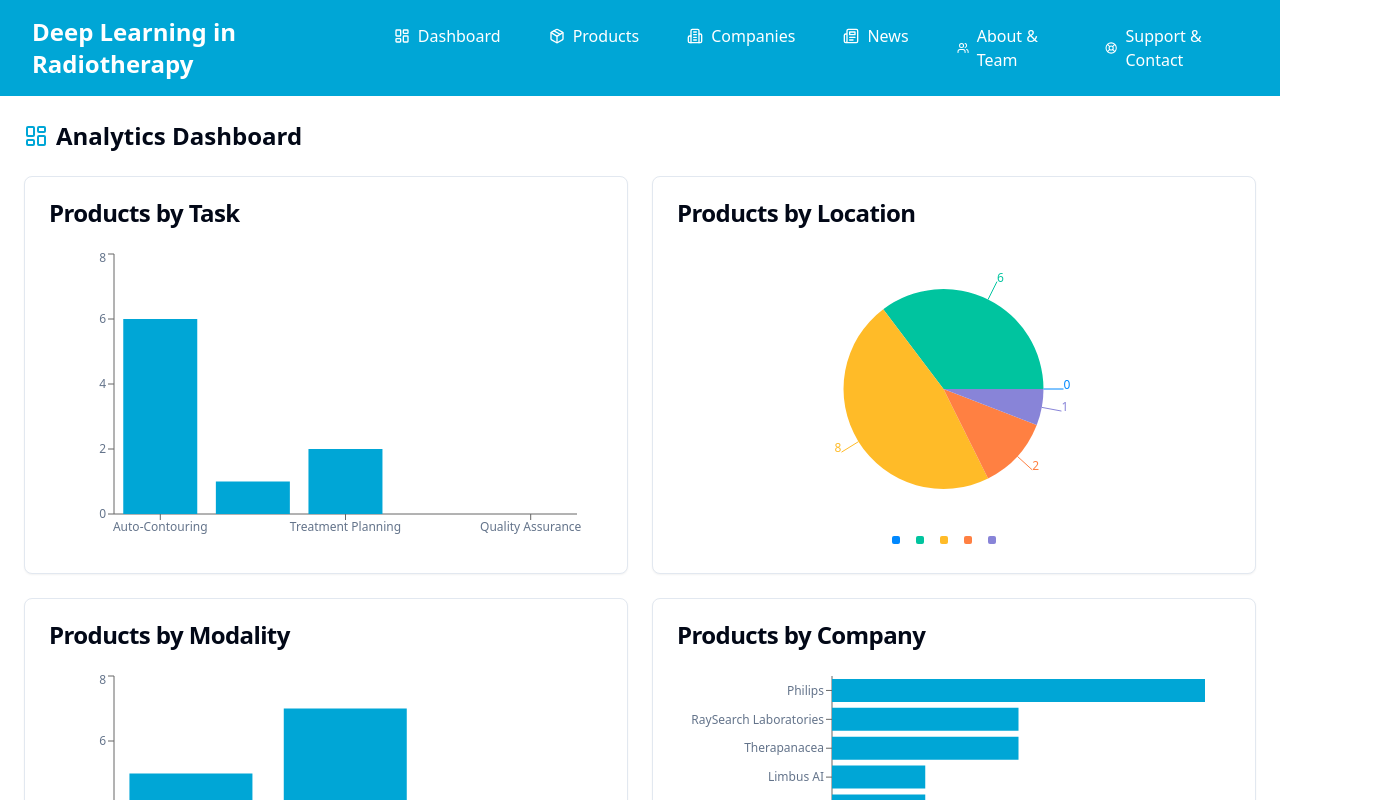
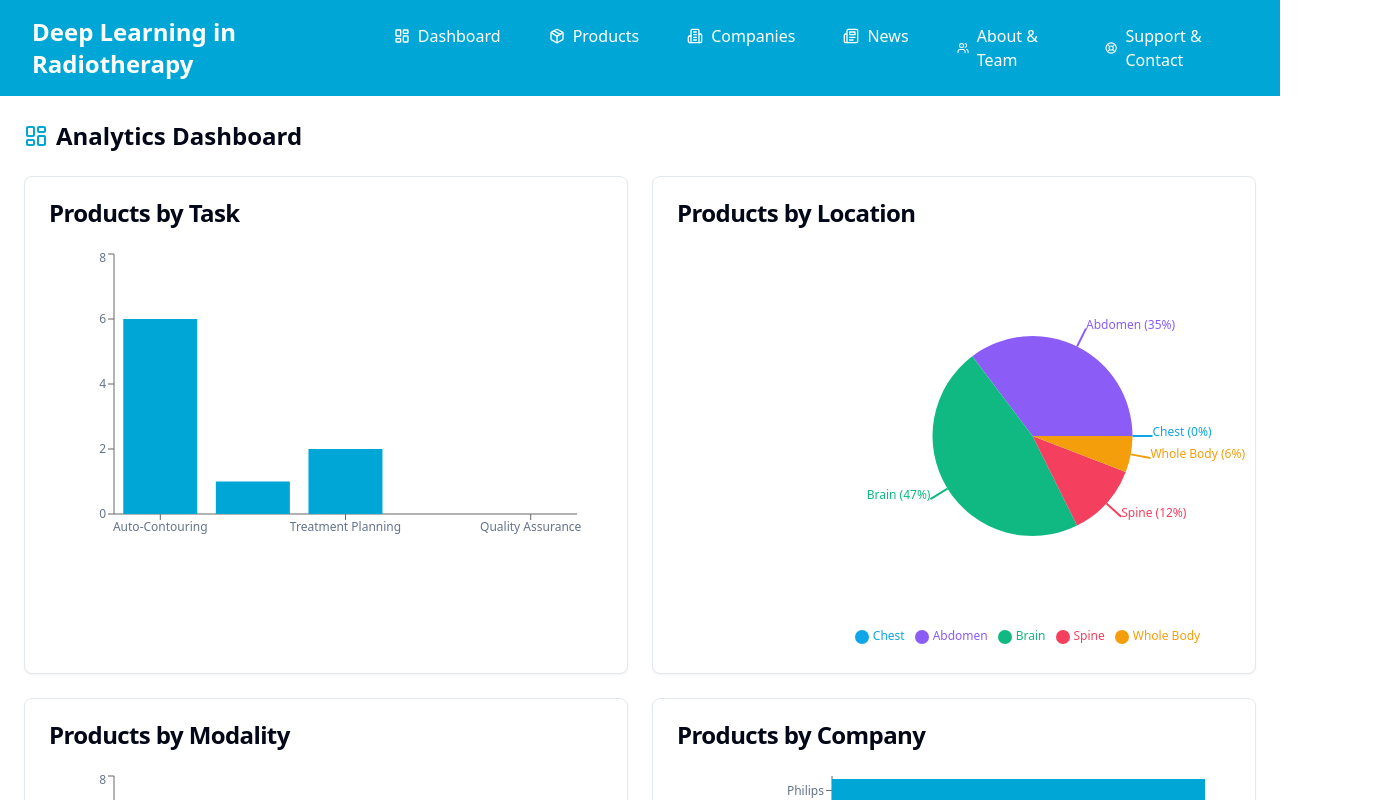
Before and after one commit to DLinRT-eu/website, a React (Vite) app: page /dashboard in a window 1280 px wide. Shown: the top 800 px of the page, 1388 px wide, since content can reach past the window. Built offline with nearby package versions, Linux system fonts and the light colour scheme.

Commit message:
Fix: Improve pie chart legend readability

```diff
--- a/src/pages/Dashboard.tsx
+++ b/src/pages/Dashboard.tsx
@@ -1,4 +1,4 @@
-
+import React from 'react';
 import { Card, CardContent, CardHeader, CardTitle } from "@/components/ui/card";
 import {
   ChartContainer,
@@ -7,7 +7,7 @@ import {
   ChartLegend,
   ChartLegendContent
 } from "@/components/ui/chart";
-import { BarChart, Bar, PieChart, Pie, Cell, XAxis, YAxis, Tooltip, ResponsiveContainer } from "recharts";
+import { BarChart, Bar, PieChart, Pie, Cell, XAxis, YAxis, Tooltip, ResponsiveContainer, Legend } from "recharts";
 import dataService from "@/services/DataService";
 import { LayoutDashboard } from "lucide-react";
 import { getAllOptions } from "@/utils/filterOptions";
@@ -43,7 +43,14 @@ const Dashboard = () => {
     }))
     .sort((a, b) => b.value - a.value);
 
-  const COLORS = ['#0088FE', '#00C49F', '#FFBB28', '#FF8042', '#8884d8'];
+  // Custom colors with better contrast and readability
+  const COLORS = [
+    '#0EA5E9',   // Bright Ocean Blue
+    '#8B5CF6',   // Vivid Purple
+    '#10B981',   // Emerald Green
+    '#F43F5E',   // Vibrant Red
+    '#F59E0B',   // Amber
+  ];
 
   return (
     <div className="container mx-auto p-6">
@@ -76,7 +83,8 @@ const Dashboard = () => {
             <CardTitle>Products by Location</CardTitle>
           </CardHeader>
           <CardContent>
-            <ChartContainer className="h-[300px]" config={{}}>
+            <ChartContainer className="h-[400px]" config={{}}>
+              <ResponsiveContainer>
                 <PieChart>
                   <Pie
                     data={locationData}
@@ -85,15 +93,36 @@ const Dashboard = () => {
                     cx="50%"
                     cy="50%"
                     outerRadius={100}
-                  label
+                    label={({ name, percent }) => `${name} (${(percent * 100).toFixed(0)}%)`}
+                    labelStyle={{
+                      fontSize: '12px',
+                      fill: 'var(--foreground)',
+                      fontWeight: 500
+                    }}
                   >
                     {locationData.map((entry, index) => (
-                    <Cell key={entry.name} fill={COLORS[index % COLORS.length]} />
+                      <Cell
+                        key={entry.name}
+                        fill={COLORS[index % COLORS.length]}
+                        stroke="var(--background)"
+                        strokeWidth={2}
+                      />
                     ))}
                   </Pie>
                   <Tooltip content={<ChartTooltipContent />} />
-                <ChartLegend content={<ChartLegendContent />} />
+                  <Legend
+                    layout="horizontal"
+                    verticalAlign="bottom"
+                    align="center"
+                    wrapperStyle={{
+                      paddingTop: '10px',
+                      fontSize: '12px',
+                      color: 'var(--muted-foreground)'
+                    }}
+                    iconType="circle"
+                  />
                 </PieChart>
+              </ResponsiveContainer>
             </ChartContainer>
           </CardContent>
         </Card>
```
Lines whose indentation alone changed are shown as unchanged.
